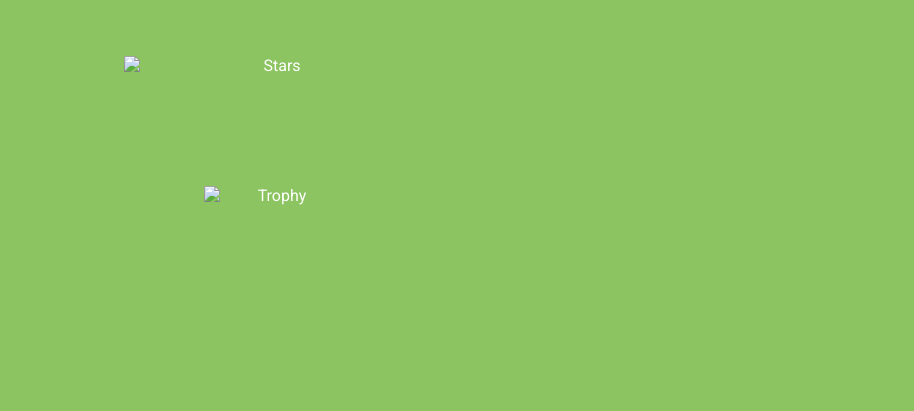
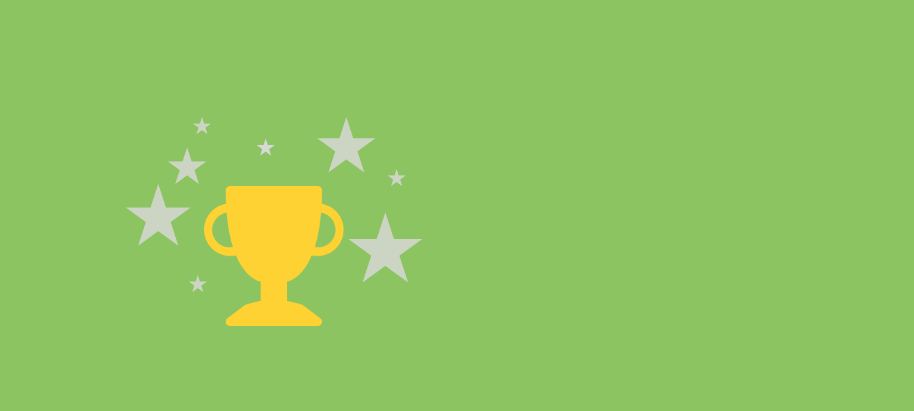
Before and after one commit to tag-mee/RPCG, a plain HTML site: page winner.html in a window 1280 px wide. Shown: the top 411 px of the page, without its empty margins (366-1280 px from the left). Drawn offline with Linux system fonts and the light colour scheme.

Commit message:
Updated vercel

```diff
--- a/winner.html
+++ b/winner.html
@@ -16,8 +16,8 @@
     <div class="winner-container">
 
         <div class="image-overlay">
-            <img src="/Rock_Paper_Scissors/public/stars.png" alt="Stars" class="background-img">
-            <img src="/Rock_Paper_Scissors/public/trophy.png" alt="Trophy" class="foreground-img">
+            <img src="public/stars.png" alt="Stars" class="background-img">
+            <img src="public/trophy.png" alt="Trophy" class="foreground-img">
         </div>
 
         <h1 class="winner-message">HURRAY!!</h1>
```
Also changed, not shown: vercel.json (added).
